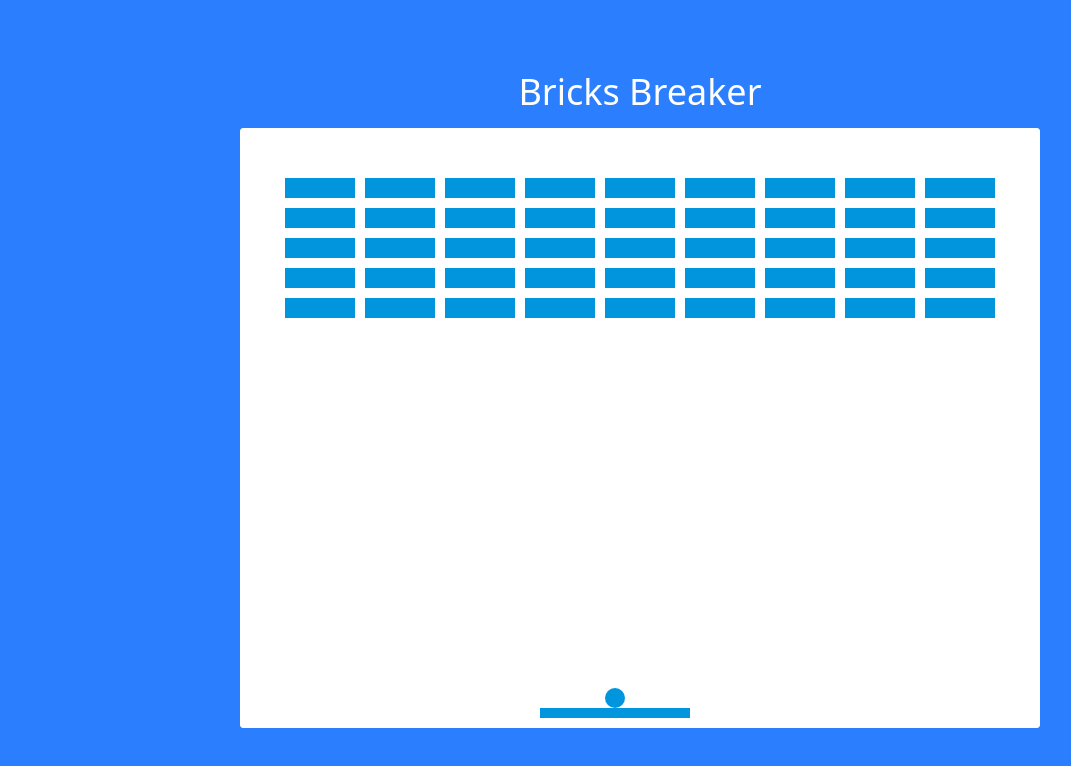
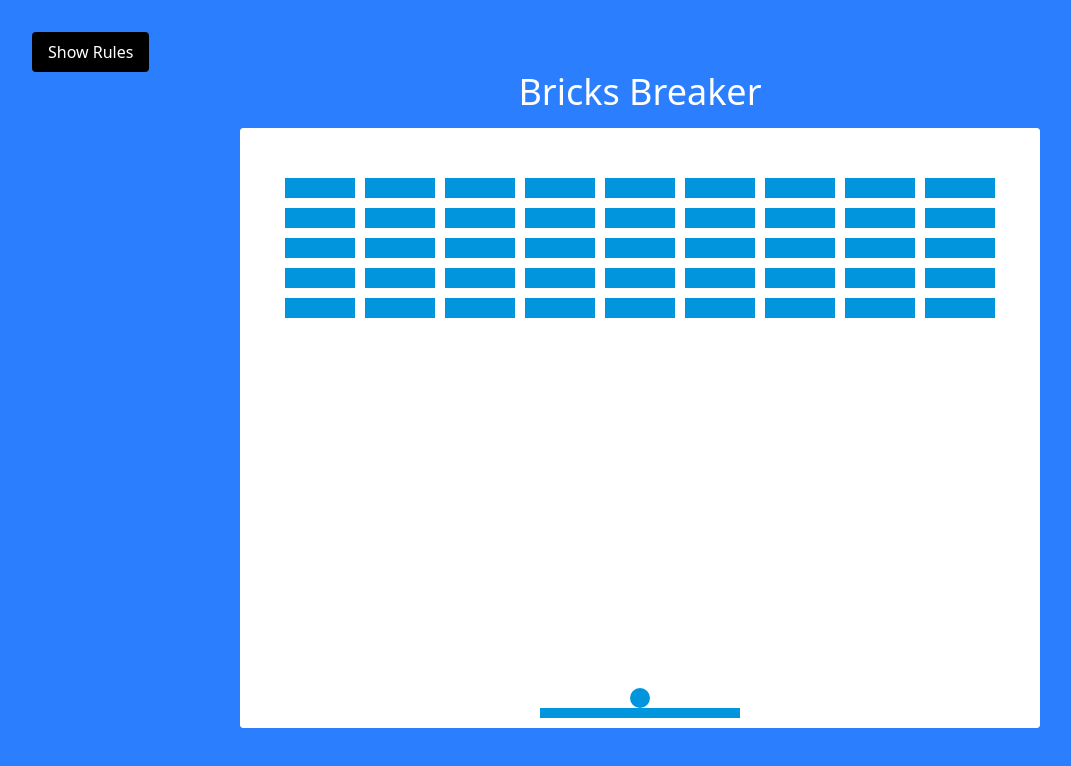
Before and after one commit to Ahasn-9/Brick-Breaker, a React (Vite) app in the folder Brick-Breaker-Game/: page / in a window 1280 px wide. Shown: the top 766 px of the page, without its empty margins (0-1071 px from the left). Built offline with nearby package versions, Linux system fonts and the light colour scheme.

Commit message:
added a page "show rules" that display rules while clicking the button

```diff
--- a/Brick-Breaker-Game/src/components/BreakoutGame.jsx
+++ b/Brick-Breaker-Game/src/components/BreakoutGame.jsx
@@ -1,19 +1,20 @@
-import React, { useRef, useEffect, useCallback } from 'react';
+import React, { useRef, useEffect, useState, useCallback } from 'react';
 
 const BreakoutBricks = () => {
   const canvasRef = useRef(null);
+  const [showRules, setShowRules] = useState(false);
 
   // Game state
   const gameStateRef = useRef({
     paddle: {
       x: 300,
       y: 580,
-      w: 150,
+      w: 200,
       h: 10,
       visible: true,
     },
     ball: {
-      x: 375,
+      x: 400, // Centered above paddle
       y: 570,
       size: 10,
       visible: true,
@@ -104,6 +105,27 @@ const BreakoutBricks = () => {
   return (
     <div className="flex flex-col items-center justify-center min-h-screen bg-blue-500">
       <h1 className="text-white text-4xl mb-4">Bricks Breaker</h1>
+      <button
+        onClick={() => setShowRules(true)}
+        className="absolute top-8 left-8 bg-black text-white px-4 py-2 rounded hover:bg-gray-800"
+      >
+        Show Rules
+      </button>
+      {showRules && (
+        <div className="absolute top-0 left-0 bg-gray-800 text-white w-96 p-5 transform transition-transform duration-1000 ease-in-out z-10">
+          <h2 className="text-xl mb-2">How To Play:</h2>
+          <p className="mb-2">
+            Use the arrow keys to move the paddle and bounce the ball to break the bricks.
+          </p>
+          <p className="mb-4">The game will start when you press the SPACE key. Avoid letting the ball fall!</p>
+          <button
+            onClick={() => setShowRules(false)}
+            className="bg-black text-white px-4 py-2 rounded hover:bg-gray-800 mt-4"
+          >
+            Close
+          </button>
+        </div>
+      )}
       <canvas ref={canvasRef} width="800" height="600" className="bg-gray-200 rounded"></canvas>
     </div>
   );
```
